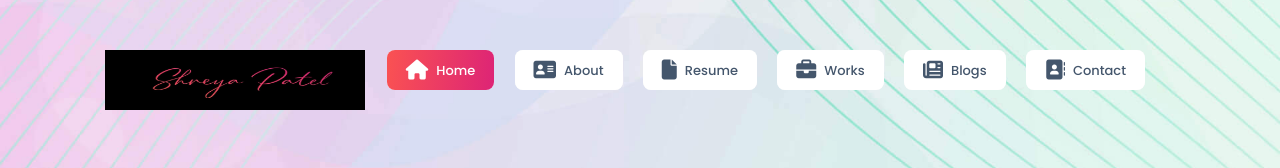
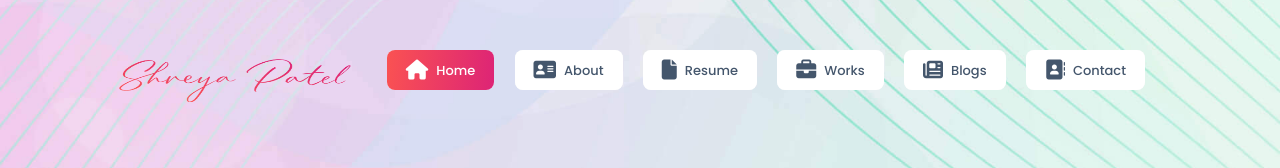
Before and after one commit to ShreyaPatel2014/Portfolio, a plain HTML site: page index.html in a window 1280 px wide. Shown: the top 168 px of the page. Drawn offline with Linux system fonts and the light colour scheme.

Commit message:
Update index.html

```diff
--- a/index.html
+++ b/index.html
@@ -41,7 +41,7 @@
             <div class="col-lg-2 col-md-6 col-sm-4 col-4 d-flex align-items-center">
               <div class="shreya-header-logo">
                 <a class="site-logo" href="index.html">
-                  <img src="img/logo/logo-1.jpg" alt="" />
+                  <img src="img/logo/logo1.png" alt="" />
                 </a>
               </div>
             </div>
```
